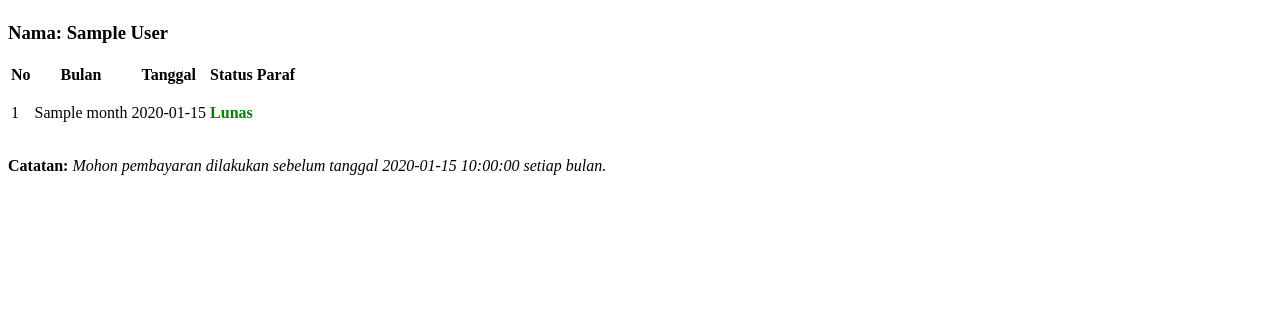
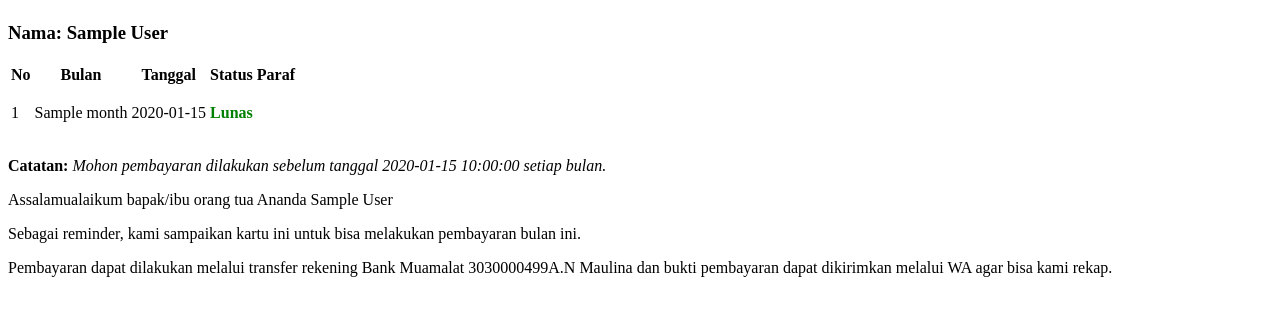
Before and after one commit to zagdiablo/PortalPembayaranBM_v2, a Flask app: template app/templates/cetakkartu.html in a window 1280 px wide. Shown: the part 220-536 px from the top of the page. Run offline with Flask 2, Linux system fonts and the light colour scheme; tables that the repository leaves empty hold one stand-in row (values such as "Sample post"); the template is opened without the code that fills it: values that come from a table or form of the project are taken from there, most other values are stand-ins (such as "Sample title", 1, 10 or a date in 2020).

```diff
--- a/app/templates/cetakkartu.html
+++ b/app/templates/cetakkartu.html
@@ -71,6 +71,13 @@
                 </p>
             </div>
         </div>
+        <p>Assalamualaikum bapak/ibu orang tua Ananda {{ client.first_name }} {{ client.last_name }}</p>
+
+        <p>Sebagai reminder, kami sampaikan kartu ini untuk bisa melakukan pembayaran bulan ini.</p>
+
+        <p>Pembayaran dapat dilakukan melalui transfer rekening Bank Muamalat 3030000499A.N Maulina dan bukti
+            pembayaran
+            dapat dikirimkan melalui WA agar bisa kami rekap.</p>
     </article>
 </body>
 
```
